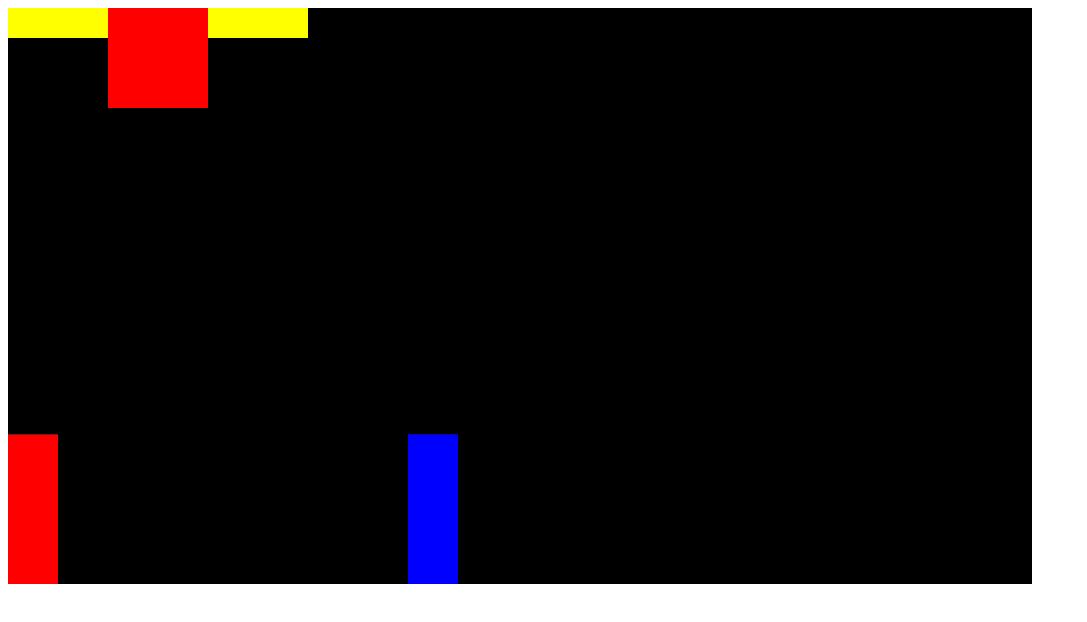
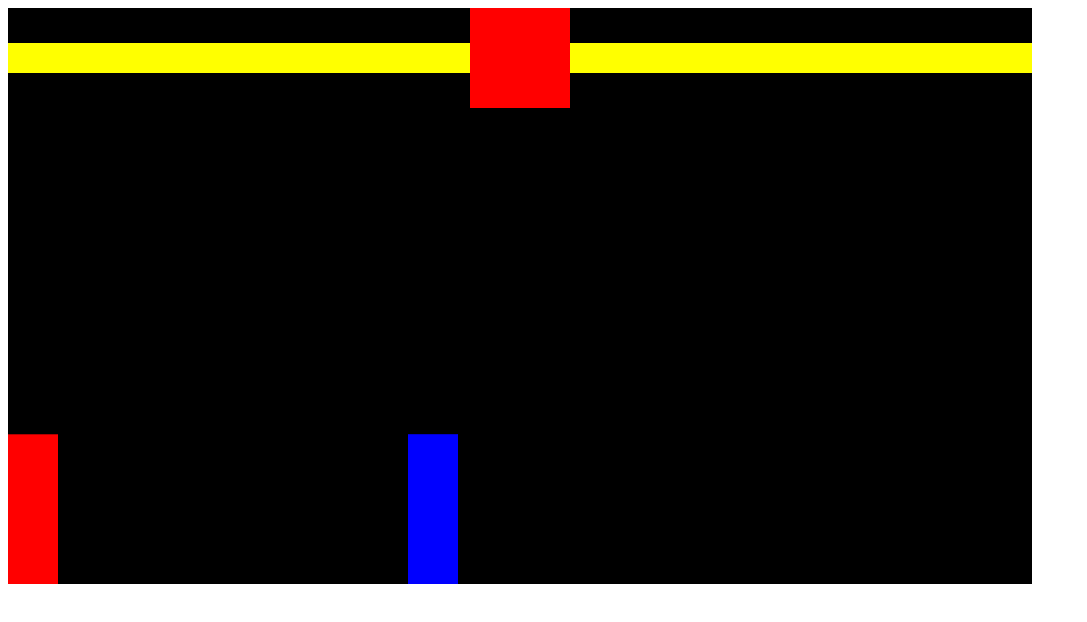
Before and after one commit to Clemi05/fighting-game-js, a plain HTML site: page index.html in a window 1280 px wide. Shown: the whole page, without its empty margins (0-1087 px from the left). Drawn offline with Linux system fonts and the light colour scheme.

Commit message:
udpated css for health bar + timer

```diff
--- a/style.css
+++ b/style.css
@@ -1,21 +1,25 @@
 main {
   position: relative;
+  display: inline-block;
 }
 
 .container {
   position: absolute;
+  width: 100%;
   display: flex;
+  align-items: center;
 }
 
 .player-health,
 .enemy-health {
   background-color: yellow;
   height: 30px;
-  width: 100px;
+  width: 100%;
 }
 
 .timer {
   background-color: red;
   width: 100px;
   height: 100px;
+  flex-shrink: 0;
 }
```
